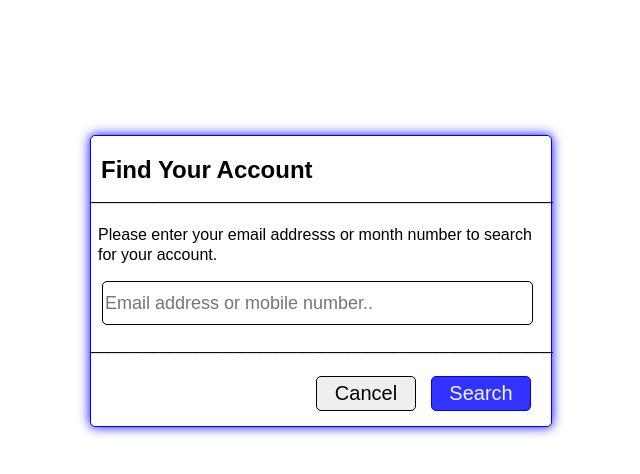
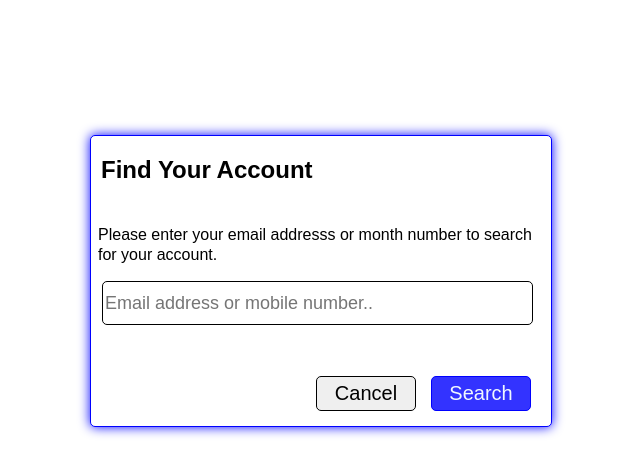
Before and after one commit to Prince9559/myfirstreact, a React (Create React App) app: page /forget in a window 1280 px wide. Shown: the top 474 px of the page, without its empty margins (319-959 px from the left). Built offline with nearby package versions, Linux system fonts and the light colour scheme.

Commit message:
sign up facebook

```diff
--- a/src/Components/Facebook.css
+++ b/src/Components/Facebook.css
@@ -11,11 +11,7 @@
     border-radius: 5px;
     margin-bottom: 20px;
 }
-.line{
-    position: absolute;
-    margin-top: 60px;
-    color: black;
-}
+
 .facebook{
     color: blue;
     position: absolute;
--- a/src/Components/Facebook.js
+++ b/src/Components/Facebook.js
@@ -9,7 +9,6 @@ function Facebook(){
             <h1 className='facebook'>Facebook</h1>
             <h2 className='p'>Create a new account</h2>
             <p className='pra'>It's quick and easy.</p>
-            <p className='line'>_______________________________________________________</p>
 
             <input className='input' type='text'placeholder='Name..'></input>
             <input className='int' type='text'placeholder='Surname..'></input>
--- a/src/Components/Forget.css
+++ b/src/Components/Forget.css
@@ -13,12 +13,6 @@
 .find{
     position: absolute;
     margin-left: 10px;
-}
-.li{
-    position: absolute;
-    margin-top: 50px;
-    margin-left: -1px;
-
 }
 .row{
     position: absolute;
@@ -40,11 +34,8 @@
     border-radius: 5px;
     border: 1px solid black;
 }
-.ios{
-    position: absolute;
-    margin-top: 200px;
-    margin-left: -1px;
-}
+
+
 .cancel{
     width: 100px;
     height: 35px;
--- a/src/Components/Forget.js
+++ b/src/Components/Forget.js
@@ -5,13 +5,12 @@
         <center><div className='co'>
 
             <h2 className='find'>Find Your Account</h2>
-            <p className='li'>____________________________________________________</p>
 
             <p className='row'>Please enter your email addresss or month number to search</p>
             <p className='rows'>for your account.</p>
 
             <input className='coll' type='text'placeholder='Email address or mobile number..'></input>
-            <p className='ios'>____________________________________________________</p>
+
 
             <button className='cancel'>Cancel</button>
 
```
